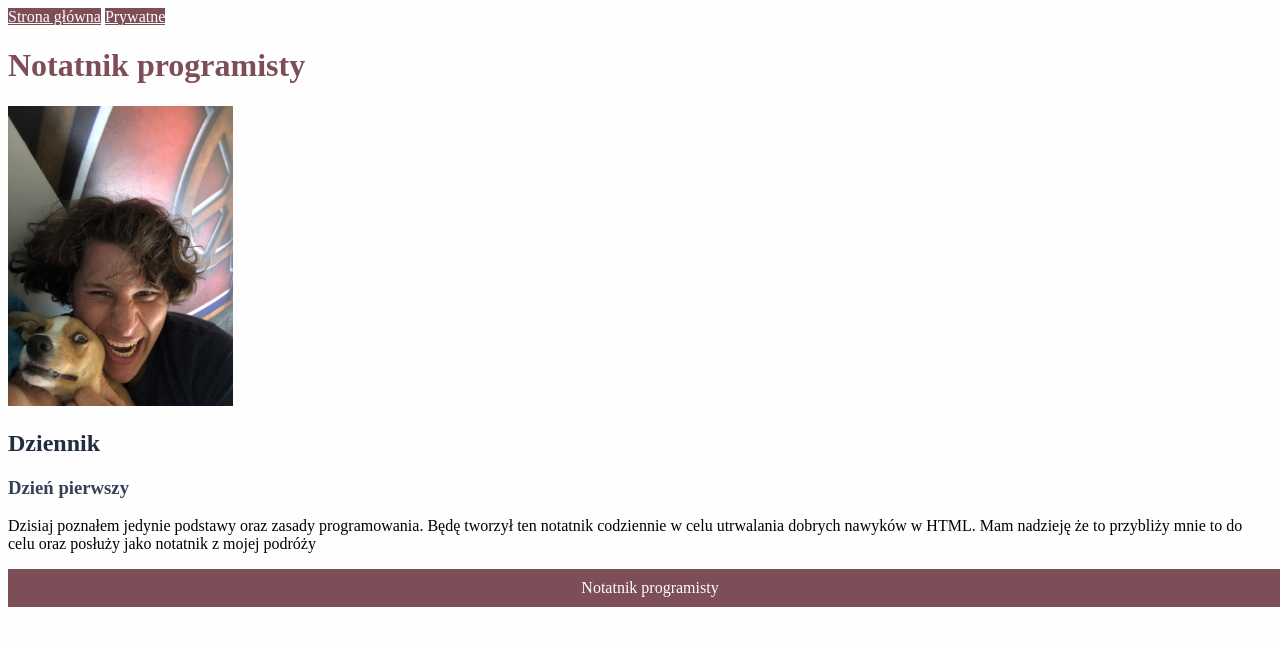
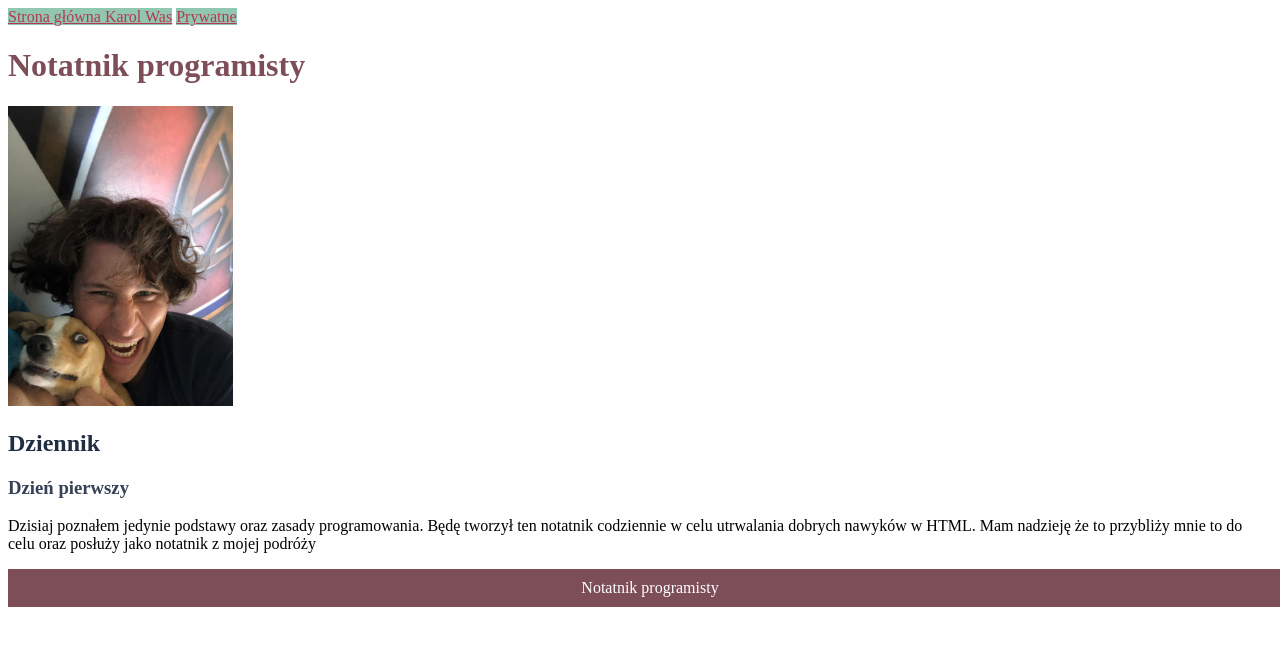
Before and after one commit to karolwasemann/homepage, a plain HTML site: page index.html in a window 1280 px wide. Drawn offline with Linux system fonts and the light colour scheme.

Commit message:
heading nav content & color change

```diff
--- a/index.html
+++ b/index.html
@@ -11,7 +11,7 @@
 <body>
     <header>
         <nav>
-            <a class="header-nav" href="index.html">Strona główna</a>
+            <a class="header-nav" href="index.html">Strona główna Karol Was</a>
             <a class="header-nav" href="prywatne.html">Prywatne</a>
         </nav>
     </header>
--- a/style.css
+++ b/style.css
@@ -7,8 +7,8 @@ img {
 }
 
 .header-nav {
-    background-color: #7d4e57;
-    color: #fefefe;
+    color: #B33951;
+    background-color: #91C7B1;
 }
 
 .main-heading {
```
